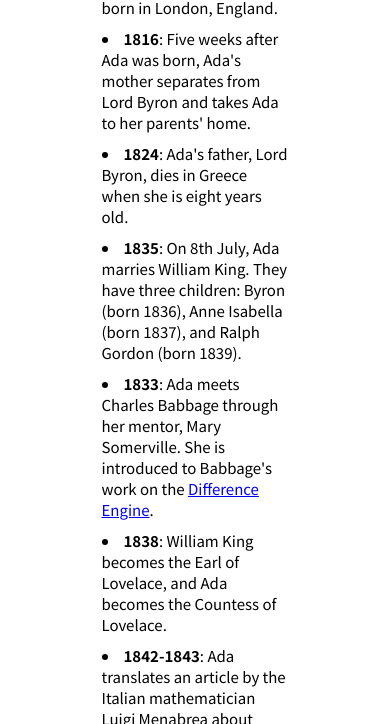
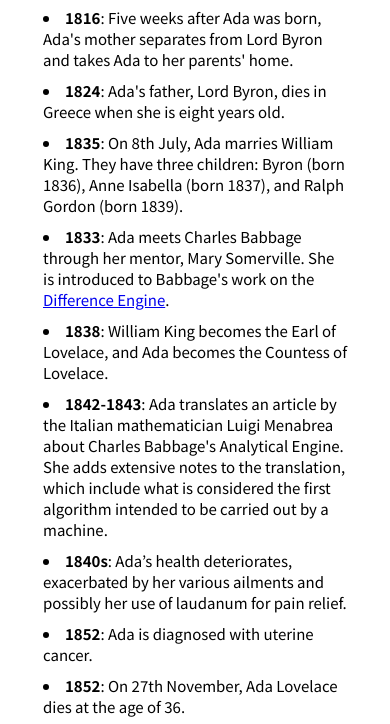
Before and after one commit to Camilo-Barreto/Ada-Lovelace-tribute-page, a plain HTML site: page index.html in a window 390 px wide. Shown: the part 726-1450 px from the top of the page. Drawn offline with Linux system fonts and the light colour scheme; a web font is replaced by a local one.

Commit message:
Improved width of key events for smaller screen sizes

```diff
--- a/styles.css
+++ b/styles.css
@@ -95,4 +95,9 @@
     p {
         font-size: 40px;
     }
+
+    #tribute-info {
+      width: 80%;
+      margin: 0 auto;
+    }
   }
```
